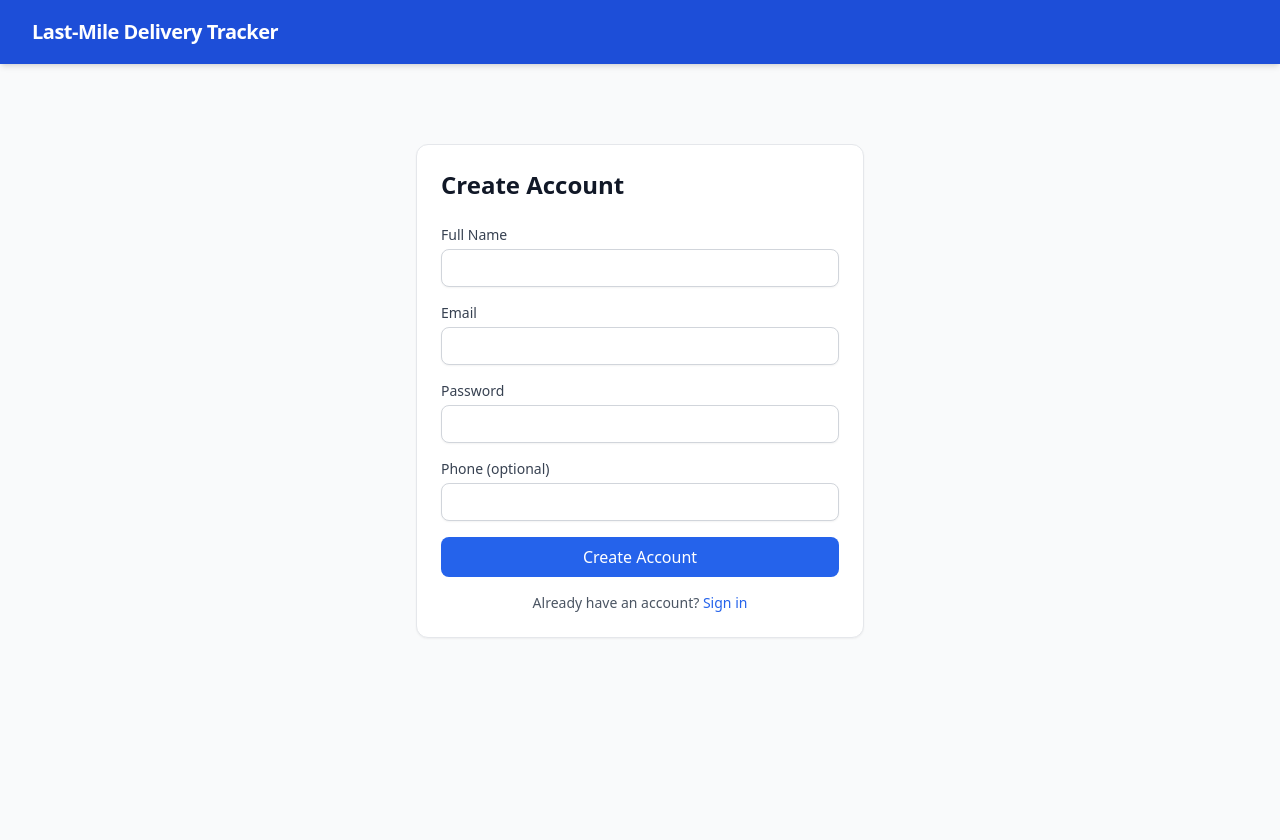
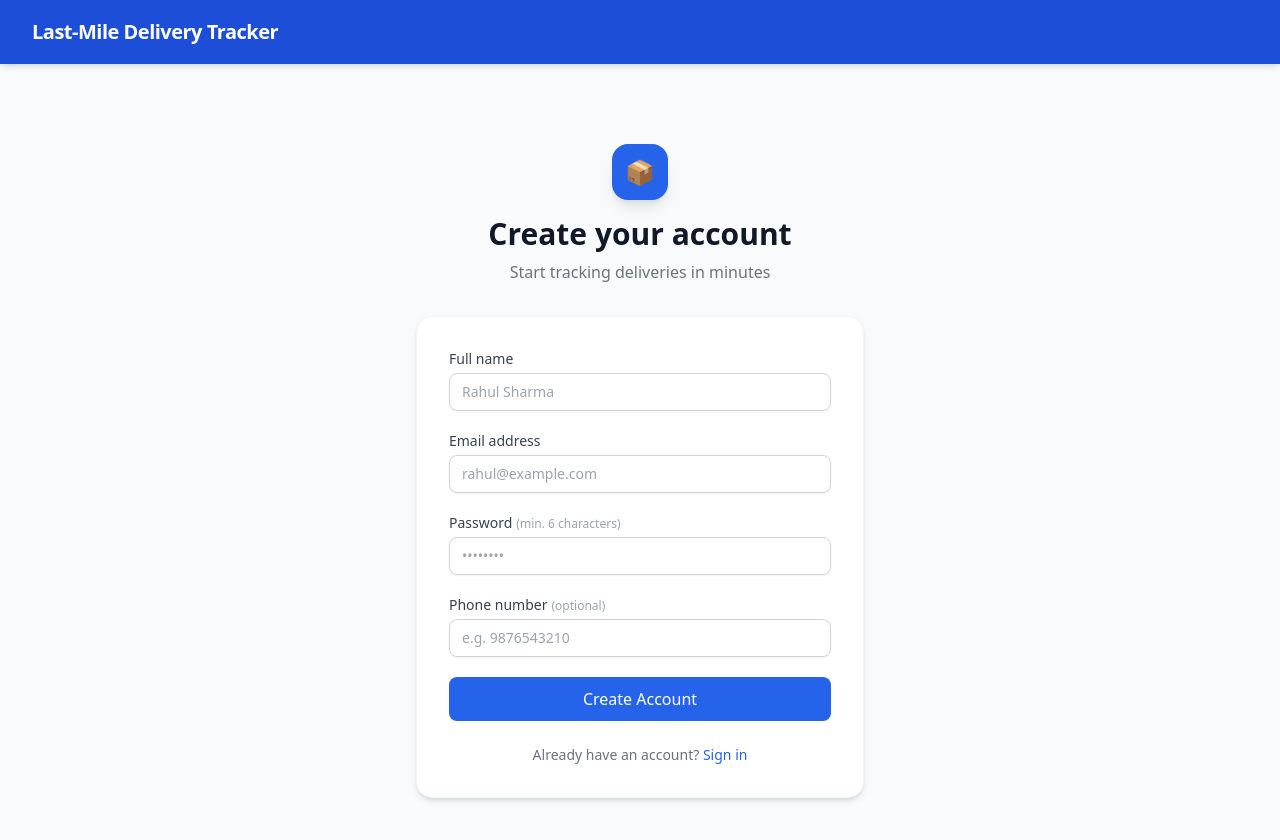
Before and after one commit to Siyabojewar/LastMile_Delivery, a React (Vite) app in the folder client/: page /register in a window 1280 px wide. Shown: the top 840 px of the page. Before the commit the page ends 800 px from the top, so only its background shows below. Built offline with nearby package versions, Linux system fonts and the light colour scheme.

Commit message:
ui: redesign Login and Register pages — centered layout, branded header, inline spinner

```diff
--- a/client/src/pages/Login.jsx
+++ b/client/src/pages/Login.jsx
@@ -2,7 +2,6 @@ import React, { useState } from 'react';
 import { Link, useNavigate } from 'react-router-dom';
 import { api } from '../utils/api';
 import { useAuth } from '../context/AuthContext';
-import Alert from '../components/shared/Alert';
 
 export default function Login() {
   const { login } = useAuth();
@@ -18,7 +17,7 @@ export default function Login() {
     try {
       const { user, token } = await api.post('/auth/login', form);
       login(user, token);
-      if (user.role === 'admin')    navigate('/admin/orders');
+      if (user.role === 'admin') navigate('/admin/orders');
       else if (user.role === 'agent') navigate('/agent/orders');
       else navigate('/customer/orders');
     } catch (err) {
@@ -29,30 +28,81 @@ export default function Login() {
   }
 
   return (
-    <div className="max-w-md mx-auto mt-12">
-      <div className="card">
-        <h1 className="text-2xl font-bold text-gray-900 mb-6">Sign In</h1>
-        <form onSubmit={handleSubmit} className="space-y-4">
+    <div className="min-h-[calc(100vh-4rem)] flex items-center justify-center px-4 py-12">
+      <div className="w-full max-w-md">
+
+        {/* Brand header */}
+        <div className="text-center mb-8">
+          <div className="inline-flex items-center justify-center w-14 h-14 rounded-2xl bg-brand-600 text-white text-2xl mb-4 shadow-lg">
+            📦
+          </div>
+          <h1 className="text-3xl font-bold text-gray-900">Welcome back</h1>
+          <p className="mt-2 text-gray-500">Sign in to your Last-Mile Delivery account</p>
+        </div>
+
+        {/* Card */}
+        <div className="bg-white rounded-2xl shadow-md border border-gray-100 p-8">
+          {error && (
+            <div className="mb-5 flex items-start gap-3 rounded-xl bg-red-50 border border-red-200 px-4 py-3">
+              <span className="text-red-500 mt-0.5">⚠</span>
+              <p className="text-sm text-red-700">{error}</p>
+            </div>
+          )}
+
+          <form onSubmit={handleSubmit} className="space-y-5">
             <div>
-            <label className="label">Email</label>
-            <input className="input" type="email" required value={form.email}
-              onChange={e => setForm({ ...form, email: e.target.value })} />
+              <label htmlFor="email" className="label">Email address</label>
+              <input
+                id="email"
+                className="input"
+                type="email"
+                autoComplete="email"
+                placeholder="you@example.com"
+                required
+                value={form.email}
+                onChange={e => setForm({ ...form, email: e.target.value })}
+              />
             </div>
+
             <div>
-            <label className="label">Password</label>
-            <input className="input" type="password" required value={form.password}
-              onChange={e => setForm({ ...form, password: e.target.value })} />
+              <label htmlFor="password" className="label">Password</label>
+              <input
+                id="password"
+                className="input"
+                type="password"
+                autoComplete="current-password"
+                placeholder="••••••••"
+                required
+                value={form.password}
+                onChange={e => setForm({ ...form, password: e.target.value })}
+              />
             </div>
-          <Alert message={error} />
-          <button type="submit" className="btn-primary w-full" disabled={loading}>
-            {loading ? 'Signing in...' : 'Sign In'}
+
+            <button
+              type="submit"
+              className="btn-primary w-full h-11 text-base"
+              disabled={loading}
+            >
+              {loading ? (
+                <span className="flex items-center justify-center gap-2">
+                  <span className="w-4 h-4 border-2 border-white border-t-transparent rounded-full animate-spin" />
+                  Signing in…
+                </span>
+              ) : 'Sign In'}
             </button>
           </form>
-        <p className="mt-4 text-sm text-center text-gray-600">
+
+          <p className="mt-6 text-sm text-center text-gray-500">
             New customer?{' '}
-          <Link to="/register" className="text-brand-600 font-medium hover:underline">
-            Create account
+            <Link to="/register" className="font-medium text-brand-600 hover:text-brand-700 hover:underline">
+              Create a free account
             </Link>
+          </p>
+        </div>
+
+        {/* Role hint */}
+        <p className="mt-5 text-center text-xs text-gray-400">
+          Admin &amp; agent accounts are created by an administrator.
         </p>
       </div>
     </div>
--- a/client/src/pages/Register.jsx
+++ b/client/src/pages/Register.jsx
@@ -2,13 +2,12 @@ import React, { useState } from 'react';
 import { Link, useNavigate } from 'react-router-dom';
 import { api } from '../utils/api';
 import { useAuth } from '../context/AuthContext';
-import Alert from '../components/shared/Alert';
 
 export default function Register() {
   const { login } = useAuth();
   const navigate = useNavigate();
   const [form, setForm] = useState({ name: '', email: '', password: '', phone: '' });
-  const [error, setError]   = useState('');
+  const [error, setError] = useState('');
   const [loading, setLoading] = useState(false);
 
   async function handleSubmit(e) {
@@ -27,42 +26,112 @@ export default function Register() {
   }
 
   return (
-    <div className="max-w-md mx-auto mt-12">
-      <div className="card">
-        <h1 className="text-2xl font-bold text-gray-900 mb-6">Create Account</h1>
-        <form onSubmit={handleSubmit} className="space-y-4">
+    <div className="min-h-[calc(100vh-4rem)] flex items-center justify-center px-4 py-12">
+      <div className="w-full max-w-md">
+
+        {/* Brand header */}
+        <div className="text-center mb-8">
+          <div className="inline-flex items-center justify-center w-14 h-14 rounded-2xl bg-brand-600 text-white text-2xl mb-4 shadow-lg">
+            📦
+          </div>
+          <h1 className="text-3xl font-bold text-gray-900">Create your account</h1>
+          <p className="mt-2 text-gray-500">Start tracking deliveries in minutes</p>
+        </div>
+
+        {/* Card */}
+        <div className="bg-white rounded-2xl shadow-md border border-gray-100 p-8">
+          {error && (
+            <div className="mb-5 flex items-start gap-3 rounded-xl bg-red-50 border border-red-200 px-4 py-3">
+              <span className="text-red-500 mt-0.5">⚠</span>
+              <p className="text-sm text-red-700">{error}</p>
+            </div>
+          )}
+
+          <form onSubmit={handleSubmit} className="space-y-5">
             <div>
-            <label className="label">Full Name</label>
-            <input className="input" required value={form.name}
-              onChange={e => setForm({ ...form, name: e.target.value })} />
+              <label htmlFor="name" className="label">Full name</label>
+              <input
+                id="name"
+                className="input"
+                type="text"
+                autoComplete="name"
+                placeholder="Rahul Sharma"
+                required
+                value={form.name}
+                onChange={e => setForm({ ...form, name: e.target.value })}
+              />
             </div>
+
             <div>
-            <label className="label">Email</label>
-            <input className="input" type="email" required value={form.email}
-              onChange={e => setForm({ ...form, email: e.target.value })} />
+              <label htmlFor="email" className="label">Email address</label>
+              <input
+                id="email"
+                className="input"
+                type="email"
+                autoComplete="email"
+                placeholder="rahul@example.com"
+                required
+                value={form.email}
+                onChange={e => setForm({ ...form, email: e.target.value })}
+              />
             </div>
+
             <div>
-            <label className="label">Password</label>
-            <input className="input" type="password" required minLength={6} value={form.password}
-              onChange={e => setForm({ ...form, password: e.target.value })} />
+              <label htmlFor="password" className="label">
+                Password
+                <span className="ml-1 text-xs font-normal text-gray-400">(min. 6 characters)</span>
+              </label>
+              <input
+                id="password"
+                className="input"
+                type="password"
+                autoComplete="new-password"
+                placeholder="••••••••"
+                required
+                minLength={6}
+                value={form.password}
+                onChange={e => setForm({ ...form, password: e.target.value })}
+              />
             </div>
+
             <div>
-            <label className="label">Phone (optional)</label>
-            <input className="input" type="tel" value={form.phone}
-              onChange={e => setForm({ ...form, phone: e.target.value })} />
+              <label htmlFor="phone" className="label">
+                Phone number
+                <span className="ml-1 text-xs font-normal text-gray-400">(optional)</span>
+              </label>
+              <input
+                id="phone"
+                className="input"
+                type="tel"
+                autoComplete="tel"
+                placeholder="e.g. 9876543210"
+                value={form.phone}
+                onChange={e => setForm({ ...form, phone: e.target.value })}
+              />
             </div>
-          <Alert message={error} />
-          <button type="submit" className="btn-primary w-full" disabled={loading}>
-            {loading ? 'Creating account...' : 'Create Account'}
+
+            <button
+              type="submit"
+              className="btn-primary w-full h-11 text-base"
+              disabled={loading}
+            >
+              {loading ? (
+                <span className="flex items-center justify-center gap-2">
+                  <span className="w-4 h-4 border-2 border-white border-t-transparent rounded-full animate-spin" />
+                  Creating account…
+                </span>
+              ) : 'Create Account'}
             </button>
           </form>
-        <p className="mt-4 text-sm text-center text-gray-600">
+
+          <p className="mt-6 text-sm text-center text-gray-500">
             Already have an account?{' '}
-          <Link to="/login" className="text-brand-600 font-medium hover:underline">
+            <Link to="/login" className="font-medium text-brand-600 hover:text-brand-700 hover:underline">
               Sign in
             </Link>
           </p>
         </div>
       </div>
+    </div>
   );
 }
```
Lines whose indentation alone changed are shown as unchanged.
